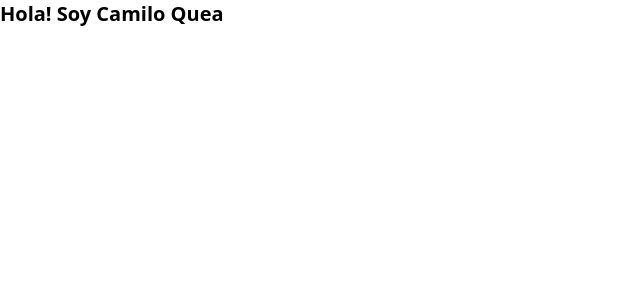
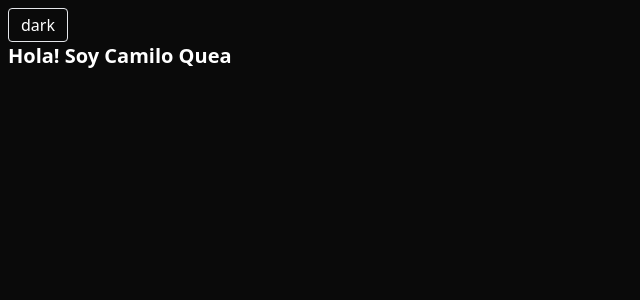
Before and after one commit to CamiloQuea/Portfolio, a SvelteKit app: page / in a window 1280 px wide. Shown: the top 300 px of the page, without its empty margins (0-640 px from the left). Built offline with nearby package versions, Linux system fonts and the light colour scheme.

Commit message:
feat: Dark mode

```diff
--- a/src/app.html
+++ b/src/app.html
@@ -1,12 +1,24 @@
 <!DOCTYPE html>
 <html lang="en">
+
 <head>
 	<meta charset="utf-8" />
 	<link rel="icon" href="%sveltekit.assets%/favicon.png" />
 	<meta name="viewport" content="width=device-width" />
 	%sveltekit.head%
 </head>
+
 <body data-sveltekit-preload-data="hover">
-		<div style="display: contents">%sveltekit.body%</div>
+	<script>
+		const themeValue = localStorage.getItem('theme')?.current;
+		const systemPreferredTheme = window.matchMedia('(prefers-color-scheme: dark)').matches
+			? 'dark'
+			: 'light';
+
+		document.body.classList.remove('light', 'dark');
+		document.body.classList.add(themeValue ?? systemPreferredTheme);
+	</script>
+	<div style=" display: contents">%sveltekit.body%</div>
 </body>
+
 </html>
--- /dev/null
+++ b/src/lib/stores/themeStore.ts
@@ -0,0 +1,37 @@
+import { browser } from '$app/environment';
+import { get, writable, type Writable } from 'svelte/store';
+
+type theme = 'light' | 'dark'
+
+function themeWritable(): Writable<theme> {
+    const store = writable<theme>('dark');
+    const { subscribe, set } = store;
+
+
+    browser &&
+        localStorage.theme &&
+        set(localStorage.theme);
+
+    return {
+        subscribe,
+        set: n => {
+            browser && (localStorage.theme = n);
+            set(n);
+        },
+        update: cb => {
+            const updatedStore = cb(get(store));
+
+            browser && (localStorage.theme = updatedStore);
+            set(updatedStore);
+        }
+    };
+}
+
+export const theme = themeWritable()
+
+theme.subscribe(($theme) => {
+    if (!browser) return;
+
+    document.body.classList.remove('light', 'dark');
+    document.body.classList.add($theme);
+});
--- a/src/routes/+layout.svelte
+++ b/src/routes/+layout.svelte
@@ -1,5 +1,23 @@
-<script>
+<script lang="ts">
+	import { theme } from '$lib/stores/themeStore';
 	import '../app.css';
+
+	function toggle() {
+		const upcoming_theme = $theme === 'light' ? 'dark' : 'light';
+
+		$theme = upcoming_theme;
+	}
 </script>
 
-<slot />
+<div class="min-h-screen p-2 text-black dark:bg-neutral-950 dark:text-white">
+	<div class="ml-auto">
+		<button
+			class="rounded border px-3 py-1"
+			on:click={() => {
+				toggle();
+			}}>{$theme}</button
+		>
+	</div>
+
+	<slot />
+</div>
```
Lines whose indentation alone changed are shown as unchanged.
